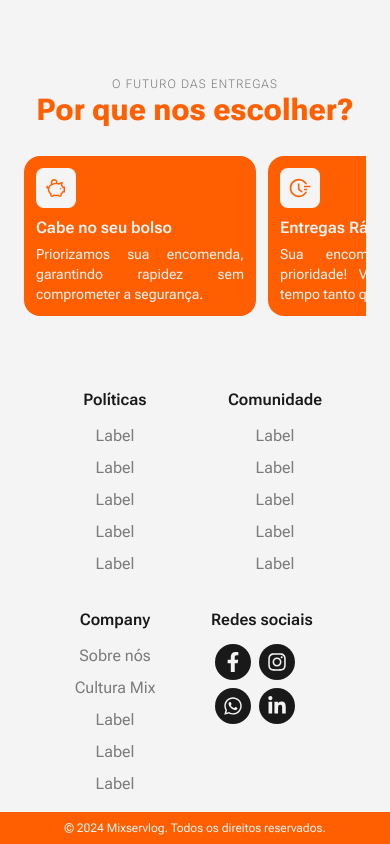
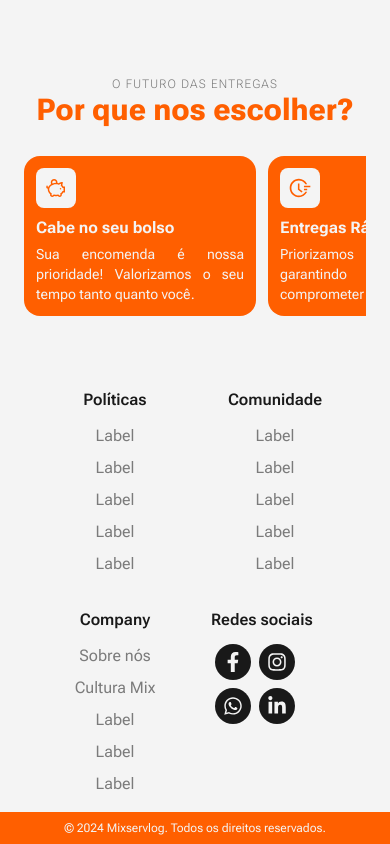
Before and after one commit to Mix-Logg/mix-site, a Next.js app: page / in a window 390 px wide. Shown: the part 746-1590 px from the top of the page. Built offline with nearby package versions, Linux system fonts and the light colour scheme.

Commit message:
FIX: font mobile and texts

```diff
--- a/app/page.tsx
+++ b/app/page.tsx
@@ -57,11 +57,11 @@ export default function Home() {
 
             <WhyChooseUs
               title="Cabe no seu bolso"
-              paragraph="Priorizamos sua encomenda, garantindo rapidez sem comprometer a segurança."
+              paragraph="Sua encomenda é nossa prioridade! Valorizamos o seu tempo tanto quanto você. "
             />
             <WhyChooseUs
               title="Entregas Rápidas"
-              paragraph="Sua encomenda é nossa prioridade! Valorizamos o seu tempo tanto quanto você."
+              paragraph="Priorizamos sua encomenda, garantindo rapidez sem comprometer a segurança."
             />
             <WhyChooseUs
               title="Cuidado Personalizado"
--- a/components/WhyChooseUs/index.tsx
+++ b/components/WhyChooseUs/index.tsx
@@ -40,7 +40,7 @@ export default function WhyChooseUs({ title, paragraph }: WhyChooseUsProps) {
             {icon}
           </div>
           <div className="mt-2 flex flex-col gap-1">
-            <p className="text-base font-semibold text-complement1">
+            <p className="text-base font-bold text-complement1">
               {invalidTitle ? "Título inválido" : title}
             </p>
             <p className="w-52 text-justify text-sm font-normal text-complement1">
```
